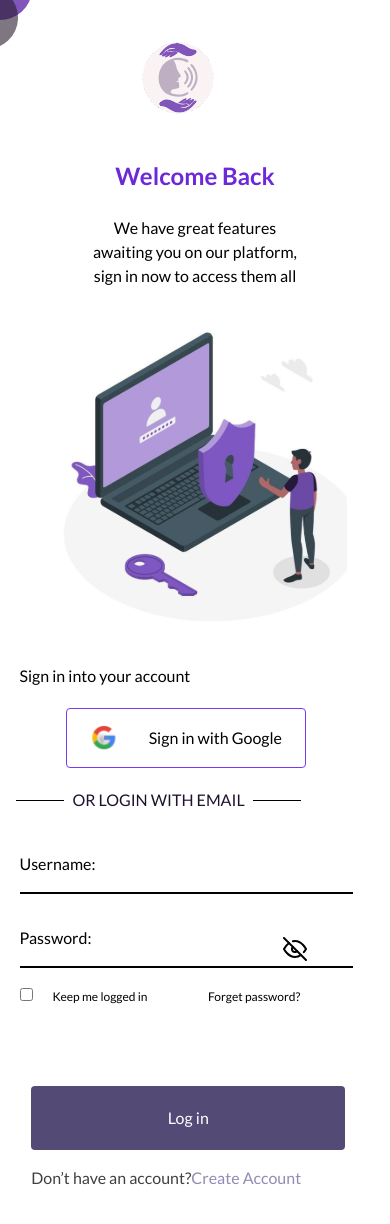
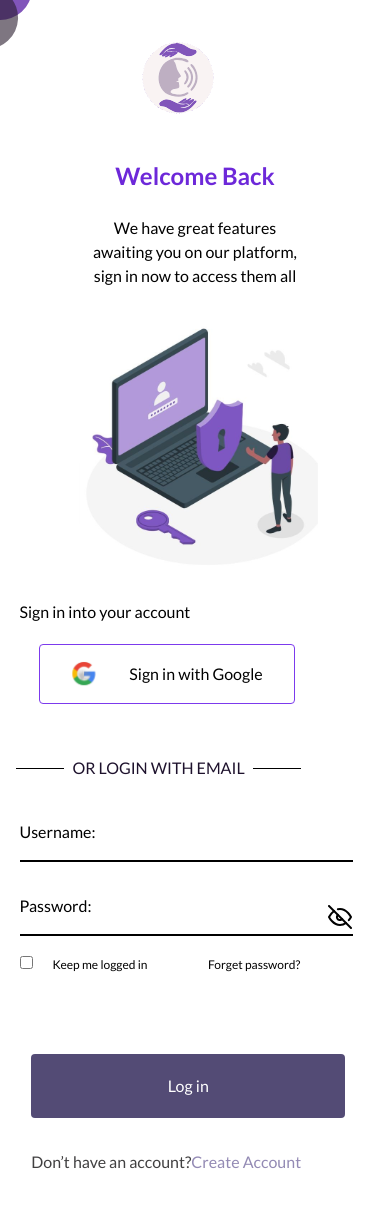
Before and after one commit to ichie-Ozor/voiceOut2Me, a React (Create React App) app: page /loginuser in a window 390 px wide. Shown: the top 1224 px of the page. Built offline with nearby package versions, Linux system fonts and the light colour scheme.

Commit message:
user login page responsiveness improved

```diff
--- a/src/component/OurSpecialFeature.jsx
+++ b/src/component/OurSpecialFeature.jsx
@@ -27,7 +27,7 @@ const OurSpecialFeature = () => {
         <p className="text-2xl text-[#EBEAEB]">Made for you</p>
       </div>
       <section className=" flex flex-col-reverse md:flex lg:flex-row gap-4">
-        <div className="w-[92%] grid gap-5 grid-cols-1 sm:w-[50%] md:w-[90%] lg:w-[60%] xl:w-[52%] md:grid md:grid-cols-2 md:gap-[2rem] lg:gap-[2rem] overflow-hidden ml-0 sm:ml-[20%] md:ml-0">
+        <div className="w-[92%] grid gap-5 grid-cols-1 sm:w-[50%] md:w-[90%] lg:w-[60%] xl:w-[52%] md:grid md:grid-cols-2 md:gap-x-[3rem] lg:gap-x-[3rem] overflow-hidden ml-0 sm:ml-[20%] md:ml-0">
           {renderOurSpecialFeature}
         </div>
         <section className="w-[48%]  md:w-[80%] lg:w-[38%] p-4 mt-[2rem]">
--- a/src/component/landing page/OurSpecialFeatureCard.jsx
+++ b/src/component/landing page/OurSpecialFeatureCard.jsx
@@ -6,8 +6,7 @@ AOS.init();
 const OurSpecialFeatureCard = ({ Icon, Title, Note, Button,LinkPath }) => {
   return (
     <>
-      {/* w-[17.313] */}
-      <div className="card  h-[13.5rem] border-[2px] border-[#8155BA] font-Lato  transition-transform duraion-500 hover:-translate-y-3 mt-3">
+      <div className="card  h-[13.5rem] border-[2px] border-[#8155BA] font-Lato shadow-primary transition-transform duraion-500 hover:-translate-y-3 my-3">
         <section className="m-2">
           <div className="icon-title-wrapper">
             <div className="icon">{Icon}</div>
--- a/src/pages/LogInUser.jsx
+++ b/src/pages/LogInUser.jsx
@@ -9,7 +9,7 @@ import { Link } from "react-router-dom";
 const LogInUser = () => {
   return (
     <>
-      <div className="w-full h-[40rem] relative font-Lato">
+      <div className="w-full h-full relative font-Lato">
         <img
           className="w-[2rem] absolute lg:w-[10rem]"
           src={GetStartedImage2}
@@ -29,7 +29,7 @@ const LogInUser = () => {
               </p>
             </div>
             <div
-              className="w-[20rem] h-[22rem] lg:w-[25.75rem] lg:h-[44.313rem] ml-[10%] lg:ml-0"
+              className="w-[15rem] h-[18rem] lg:w-[25.75rem] lg:h-[44.313rem] ml-[2%] lg:ml-0"
               style={{
                 background: `url(${UserLogInImage})`,
                 backgroundRepeat: "no-repeat",
@@ -41,14 +41,14 @@ const LogInUser = () => {
           <section className="w-full lg:w-[50%]">
             <div className="flex flex-col items-start gap-5">
               <h1 className="ml-[5%] lg:ml-0">Sign in into your account</h1>
-              <button className="flex gap-8 border-[1px] border-violet-600 w-[15rem] sm:w-[20rem] ml-[17%] sm:ml-[25%] md:ml-[30%] lg:w-[23.625rem] justify-center items-center py-4 rounded lg:ml-[5rem]">
+              <button className="flex gap-8 border-[1px] border-violet-600 w-[16rem] sm:w-[20rem] ml-[10%] sm:ml-[25%] md:ml-[30%] lg:w-[23.625rem] justify-center items-center py-4 rounded lg:ml-[5%] xl:ml-[18%]">
                 <img src={GoogleLogo} alt="googleLogo" />
                 <span>Sign in with Google</span>
               </button>
-              <div className="flex items-center mb-10 ml-[-4%] sm:ml-[2%]   lg:ml-0">
-                <span className="w-[3rem] sm:w-[10rem] md:w-[15rem] lg:w-[10rem] h-[1px] bg-black ml-[2rem]"></span>
+              <div className="flex items-center mb-10 ml-[-4%] sm:ml-[2%]   lg:ml-[-2rem] my-[2rem]">
+                <span className="w-[3rem] sm:w-[10rem] md:w-[15rem] lg:w-[8rem] xl:w-[13.5rem] h-[1px] bg-black ml-[2rem]"></span>
                 <p className="px-2 text-[#1E122D] "> OR LOGIN WITH EMAIL</p>
-                <span className="w-[3rem] sm:w-[10rem] md:w-[14rem] lg:w-[9.875rem] h-[1px] bg-black"></span>
+                <span className="w-[3rem] sm:w-[10rem] md:w-[14rem] lg:w-[8rem] xl:w-[13.5rem] h-[1px] bg-black"></span>
               </div>
             </div>
 
@@ -77,7 +77,7 @@ const LogInUser = () => {
                   name="password"
                   id="password"
                 />
-                <span className="absolute left-[75%] top-[25%] cursor-pointer">
+                <span className="absolute left-[88%] top-[25%] cursor-pointer md:left-[92%]">
                   <img src={EyeLogo} alt="eyelogo" />
                 </span>
               </div>
@@ -98,9 +98,9 @@ const LogInUser = () => {
                 </div>
               </div>
               </section>
-              <button className="px-[35%] ml-[8%] lg:px-[9.875rem] py-5 bg-[#534B75] text-white lg:ml-[15%] rounded mt-[5rem] font-medium transition-all hover:opacity-70" type="submit">Log in</button>
+              <button className="px-[35%] ml-[8%] lg:px-[9.875rem] py-5 bg-[#534B75] text-white lg:ml-[10%] xl:ml-[23%] rounded mt-[5rem] font-medium transition-all hover:opacity-70" type="submit">Log in</button>
             </form>
-            <p className="text-[#414041] my-[1rem] lg:mt-[5rem] ml-[8%] lg:ml-0">Don’t have an account?<span className="text-[#938AB4]"><Link>Create Account</Link></span> </p>
+            <p className="text-[#414041] mt-[2rem] mb-[5rem] lg:my-[1rem] lg:mt-[5rem] ml-[8%] lg:ml-0">Don’t have an account?<span className="text-[#938AB4]"><Link>Create Account</Link></span> </p>
           </section>
         </main>
       </div>
--- a/tailwind.config.js
+++ b/tailwind.config.js
@@ -16,7 +16,9 @@ module.exports = {
         'sm': '576px',
     },
 colors:{
-  // 'secondary':"#290C1E"
+},
+boxShadow: {
+  'primary': '2px 4px 4px rgba(129, 85, 186, 0.25)',
 }
   },
   plugins: [],
```
